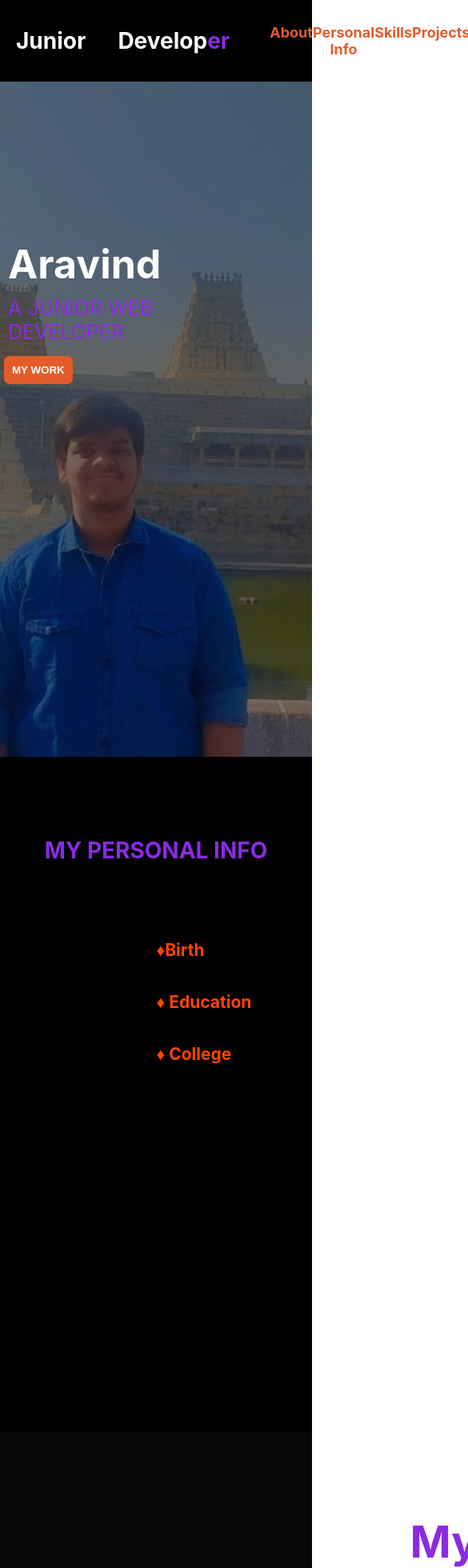
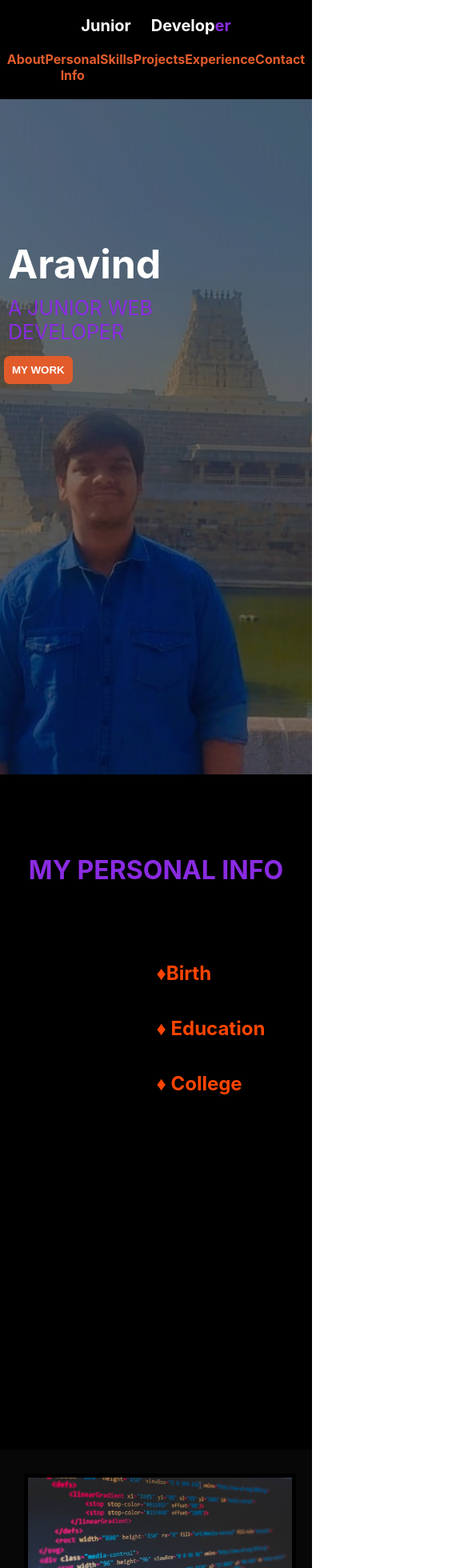
Before and after one commit to Aravind1704003/portfolio, a React (Create React App) app: page / in a window 390 px wide. Shown: the top 1960 px of the page at 80% size, 585 px wide, since content can reach past the window. Built offline with nearby package versions, Linux system fonts and the light colour scheme.

Commit message:
mobile response

```diff
--- a/src/Components/Experience/Experience.css
+++ b/src/Components/Experience/Experience.css
@@ -1,33 +1,31 @@
 .experience {
   background-color: #020202;
   padding: 10px;
-    color:white;
-    height:70vh;
+  color: white;
+  height: 100vh;
   padding-top: 0px;
   margin-top: 0px;
-
-
 }
 
-  .experience h1{
+.experience h1 {
   display: flex;
-    color:blueviolet;
+  color: blueviolet;
   font-size: 50px;
   justify-content: center;
   align-items: center;
-    padding:20px;
+  padding: 20px;
 }
 
 .experience h2 {
   font-size: 34px;
-    color:orangered;
+  color: orangered;
   margin-bottom: 10px;
-    /* padding-left: 50%; */
+  text-align: center;
 }
 
 .experience-item {
   margin-bottom: 20px;
-    padding-left: 50%;
+  padding-left: 20px;
   font-size: 24px;
 }
 
@@ -48,3 +46,20 @@
 .experience-item li {
   margin-bottom: 5px;
 }
+
+/* Media Query for Mobile Devices */
+@media only screen and (max-width: 767px) {
+  .experience h1 {
+    font-size: 40px;
+  }
+
+  .experience h2 {
+    font-size: 26px;
+    text-align: center;
+  }
+
+  .experience-item {
+    padding-left: 10px;
+    font-size: 20px;
+  }
+}
--- a/src/Components/Header/Header.css
+++ b/src/Components/Header/Header.css
@@ -1,96 +1,77 @@
-.header{
+.header {
     display: flex;
     text-align: center;
     align-items: center;
     background-color: black;
-    color:white;
+    color: white;
     top: 0;
-    position:sticky;
+    position: sticky;
     z-index: 20000;
+  }
 
-}
-/* Mobile Styles (up to 767px) */
-@media only screen and (max-width: 767px) {
-    /* Mobile-specific styles go here */
-    body {
-      font-size: 14px;
-    }
+  .header_left {
+    display: flex;
+    flex: 0.4;
+    gap: -5px;
+  }
 
-    .container {
-      width: 100%;
+  .header_left > h1 {
+    margin: 20px;
+  }
+
+  .header_left > h1 > span {
+    color: blueviolet;
+  }
+
+  .header_right {
+    display: flex;
+    flex: 0.6;
+    justify-content: space-between;
+    color: rgb(226, 92, 43);
+    padding: 30px;
+  }
+
+  .header_right > a > h4 {
+    font-size: 18px;
+    cursor: pointer;
+    transition: transform 200ms ease-in-out;
+  }
+
+  .header_right > a > h4:hover {
+    transform: scale(1.09);
+    background-color: blueviolet;
+    padding: 5px 20px;
+    color: white;
+    border-radius: 10px;
+    letter-spacing: 2px;
+  }
+
+  /* Media query for mobile devices (up to 767px) */
+  @media only screen and (max-width: 767px) {
+    .header {
+      flex-direction: column;
+      justify-content: center;
       padding: 10px;
     }
 
-    .header {
-      text-align: center;
+    .header_left {
+      flex: none;
+      gap: 5px;
+      justify-content: center;
     }
 
-    .menu {
-      display: none;
+    .header_left > h1 {
+      margin: 10px;
+      font-size: 20px;
     }
 
-    .content {
-      margin-top: 20px;
+    .header_right {
+      flex: none;
+      justify-content: center;
+      padding: 10px;
+    }
+
+    .header_right > a > h4 {
+      font-size: 16px;
     }
   }
-
-  /* Laptop/Desktop Styles (768px and above) */
-  @media only screen and (min-width: 768px) {
-    /* Laptop/Desktop-specific styles go here */
-    body {
-      font-size: 16px;
-    }
-
-    .container {
-      width: 960px;
-      margin: 0 auto;
-      padding: 20px;
-    }
-
-    .header {
-      text-align: left;
-    }
-
-    .menu {
-      display: block;
-    }
-
-    .content {
-      margin-top: 40px;
-    }
-  }
-
-.header_left{
-    display: flex;
-    flex:0.4;
-    gap:-5px;
-}
-.header_left > h1{
-    margin : 20px;
-
-}
-.header_left > h1 > span{
-    color:blueviolet
-}
-.header_right{
-    display: flex;
-    flex:0.6;
-    justify-content: space-between;
-    color:rgb(226, 92, 43);
-    padding:30px;
-}
-
-.header_right > a >h4{
-    font-size: 18px;
-    cursor:pointer;
-    transition:transform 200ms ease-in-out;
-}
-.header_right > a >h4:hover{
-    transform : scale(1.09);
-    background-color: blueviolet;
-    padding:5px 20px;
-    color:white;
-    border-radius: 10px;
-    letter-spacing: 2px;
-
-}
--- a/src/Components/ProjectContainer/ProjectContainer.css
+++ b/src/Components/ProjectContainer/ProjectContainer.css
@@ -1,55 +1,81 @@
-.portfolio >h1{
-    padding:20px;
-    color:blueviolet;
+.portfolio > h1 {
+    padding: 20px;
+    color: blueviolet;
     font-weight: bolder;
     font-size: 55px;
     display: flex;
     justify-content: center;
     align-items: center;
+  }
 
-}
-.portfolio{
+  .portfolio {
     background-color: black;
-    color:white;
-    height: 150vh;
+    color: white;
+    height: 200vh;
     width: 100vw;
   }
 
-.projects{
-    /* display: flex;
-    justify-content: center;
-    align-items: center; */
-    display:block;
-    margin-left:20%;
-    margin-right:30%;
+  .projects {
+    display: block;
+    margin-left: 20px;
+    margin-right: 20px;
   }
 
-.project-title{
-    width:50px;
-    color:orangered
-}
-.project{
-    display: block;
-    margin-left:-20%
+  .project-title {
+    width: 50px;
+    color: orangered;
   }
 
-.project-details
-{
-    padding:15px;
+  .project {
+    display: block;
+    margin-left: -20px;
+  }
+
+  .project-details {
+    padding: 15px;
     font-size: 20px;
   }
-.projects{
+
+  .projects {
     display: flex;
-    gap: 200px ;
-    margin-right: 50px;
-    /* flex-wrap: wrap; */
-    padding:70px;
-}
-.project-description{
-    padding:5px;
-    color:aqua;
+    flex-direction: column;
+    gap: 20px;
+    margin-right: 20px;
+    padding: 20px;
   }
 
-.project-image{
-    height:175px;
+  .project-description {
+    padding: 5px;
+    color: aqua;
   }
+
+  .project-image {
+    height: 175px;
+  }
+
+  /* Media Query for Mobile Devices */
+  @media only screen and (max-width: 767px) {
+    .portfolio > h1 {
+      font-size: 40px;
+    }
+
+    .projects {
+      margin-left: 10px;
+      margin-right: 10px;
+    }
+
+    .project-details {
+      font-size: 18px;
+    }
+
+    .projects {
+      flex-direction: column;
+      gap: 10px;
+      margin-right: 10px;
+      padding: 10px;
+    }
+
+    .project-image {
+      height: 120px;
+    }
+  }
--- a/src/Components/SkillContainer/SkillContainer.css
+++ b/src/Components/SkillContainer/SkillContainer.css
@@ -1,50 +1,50 @@
 .skill-set {
   display: flex;
+  flex-direction: column; /* Change flex-direction to column */
   align-items: center;
   justify-content: center;
-  gap: 100px;
-
-  height: 100vh;
+  gap: 50px;
+  height: auto;
   background-color: rgb(8, 7, 7);
+  padding: 50px;
 }
 
 .image-container {
-  margin-top: 105px;
-  flex: 0 0 auto;
   text-align: center;
-  margin-left: 180px;
 }
-.image-container > img{
+
+.image-container > img {
   display: block;
   height: 350px;
-  border:5px solid black;
-  margin-left: 150px;
+  border: 5px solid black;
+  margin: 0 auto; /* Center the image */
 }
+
 .skills {
   flex: 1 1 auto;
 }
 
-.skills-heading{
+.skills-heading {
   display: flex;
-  color:blueviolet;
-  margin-bottom: 50px;
+  justify-content: center;
+  color: blueviolet;
+  margin-bottom: 20px;
   font-weight: bolder;
-  font-size: 55px;
-  margin-right: 20px;
+  font-size: 35px;
 }
 
 .skills-list {
   list-style: none;
   padding: 0;
-  margin-bottom: 100px;
-  font-size: 25px;
-  margin-left: 80px;
+  margin: 0;
+  font-size: 20px;
+  text-align: center;
   color: rgb(251, 247, 246);
 }
 
 .progress-bar {
   height: 10px;
-  margin-top: 5px;
+  margin: 5px 0;
 }
 
 .progress-bar span {
@@ -59,12 +59,36 @@ progress[value]::-webkit-progress-bar {
   border-radius: 50px;
 }
 
-progress[value]::-webkit-progress-value
-{
-  background-color: #6c08ef; /* Change to your desired color */
+progress[value]::-webkit-progress-value {
+  background-color: #6c08ef;
   border-radius: 50px;
 }
 
 .progress-bar-red progress[value]::-webkit-progress-value {
-  background-color: red; /* Change to your desired color */
+  background-color: red;
 }
+
+/* Media query for mobile devices (up to 767px) */
+@media only screen and (max-width: 767px) {
+  .skill-set {
+    gap: 20px;
+    padding: 30px;
+  }
+
+  .image-container {
+    margin-top: 0;
+  }
+
+  .image-container > img {
+    height: auto;
+    max-width: 100%;
+  }
+
+  .skills-heading {
+    font-size: 25px;
+  }
+
+  .skills-list {
+    font-size: 18px;
+  }
+}
--- a/src/Components/TopContainer/TopContainer.css
+++ b/src/Components/TopContainer/TopContainer.css
@@ -8,3 +8,15 @@
     background-size: cover;
     box-shadow: inset 0 0 0 2000px rgba(0, 0, 0, 0.5);
 }
+@media only screen and (max-width: 767px) {
+    .TopContainer
+    {
+        background: url(./img.jpg);
+        background-color: black;
+        height: 100vh;
+        background-repeat: no-repeat;
+        background-position: center;
+        background-size: cover;
+
+    }
+}
```
Lines whose indentation alone changed are shown as unchanged.
